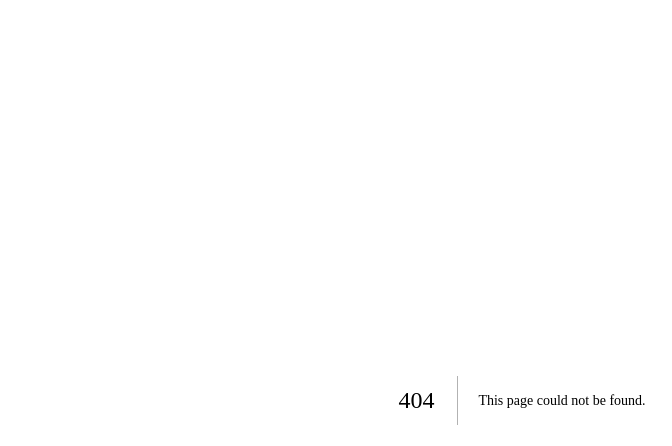
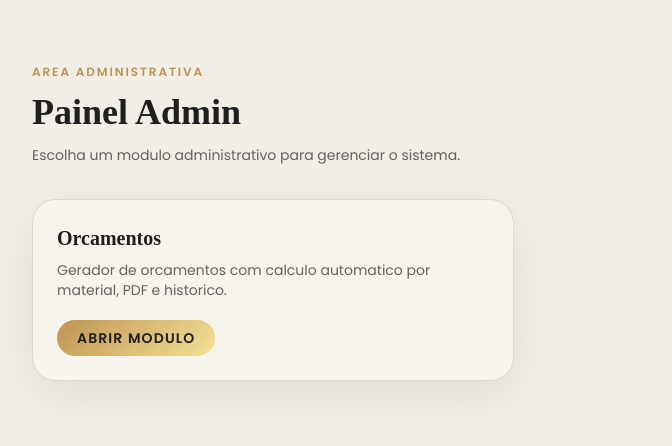
Before and after one commit to VidaRealDoKim/davidkim.github.io, a Next.js app: page /admin in a window 1280 px wide. Before the commit this address had no page. Shown: the top 446 px of the page, without its empty margins (118-790 px from the left). Built offline with nearby package versions, Linux system fonts and the light colour scheme.

Commit message:
Add admin dashboard index with link to quotes module

```diff
--- /dev/null
+++ b/src/app/admin/page.tsx
@@ -0,0 +1,30 @@
+import Link from "next/link";
+
+export default function AdminHomePage() {
+  return (
+    <main className="mx-auto flex w-[min(980px,92vw)] flex-col gap-8 py-16">
+      <header className="space-y-3">
+        <p className="text-xs font-semibold tracking-[0.16em] uppercase text-accent">Area Administrativa</p>
+        <h1 className="text-4xl font-semibold text-text">Painel Admin</h1>
+        <p className="max-w-3xl text-sm leading-relaxed text-muted">
+          Escolha um modulo administrativo para gerenciar o sistema.
+        </p>
+      </header>
+
+      <section className="grid gap-4 sm:grid-cols-2">
+        <article className="rounded-3xl border border-border bg-surface p-6 shadow-soft">
+          <h2 className="text-xl font-semibold text-text">Orcamentos</h2>
+          <p className="mt-2 text-sm text-muted">
+            Gerador de orcamentos com calculo automatico por material, PDF e historico.
+          </p>
+          <Link
+            href="/admin/orcamentos"
+            className="mt-5 inline-flex rounded-full bg-accent-gradient px-5 py-2 text-sm font-semibold tracking-[0.08em] uppercase text-text"
+          >
+            Abrir modulo
+          </Link>
+        </article>
+      </section>
+    </main>
+  );
+}
```
